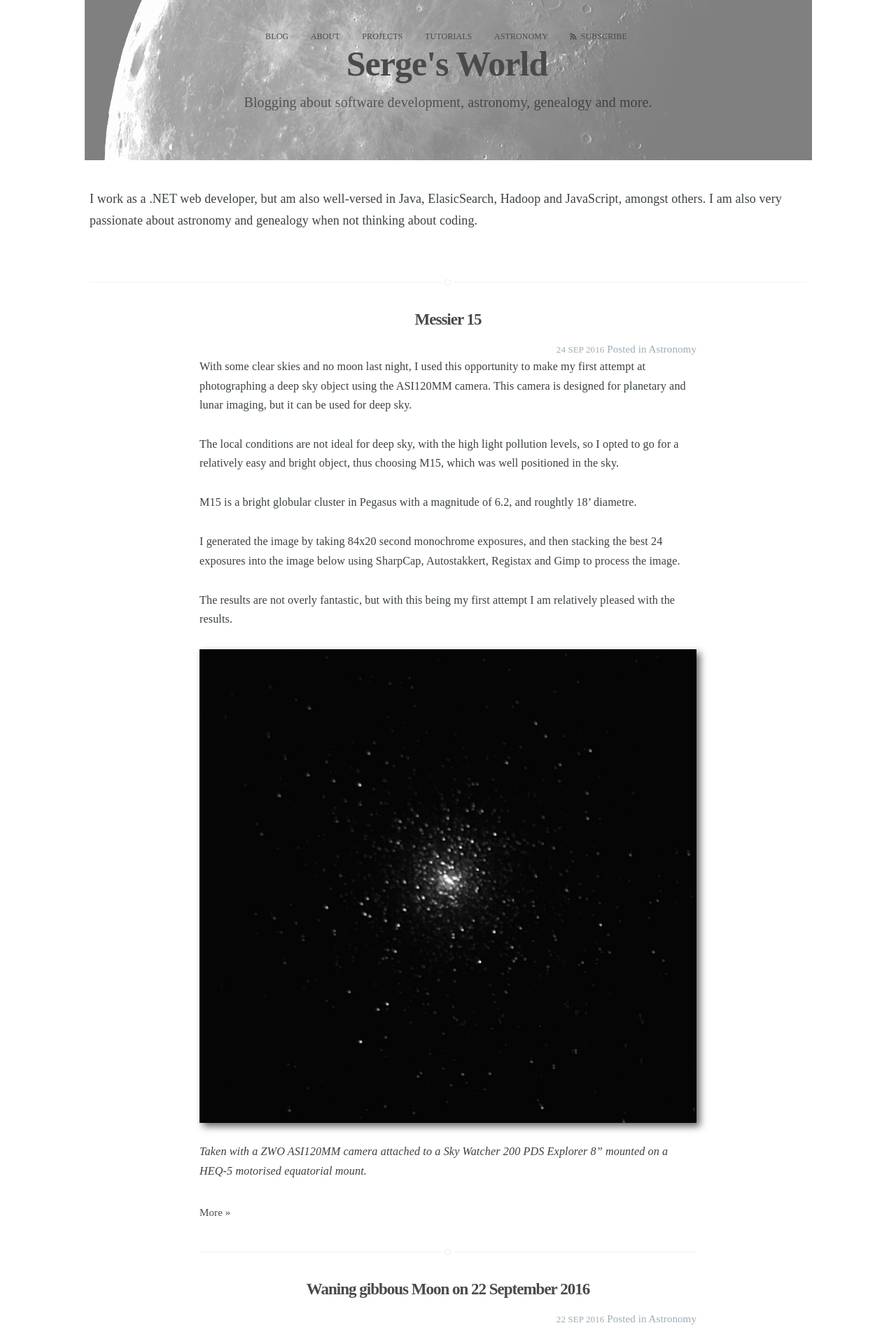
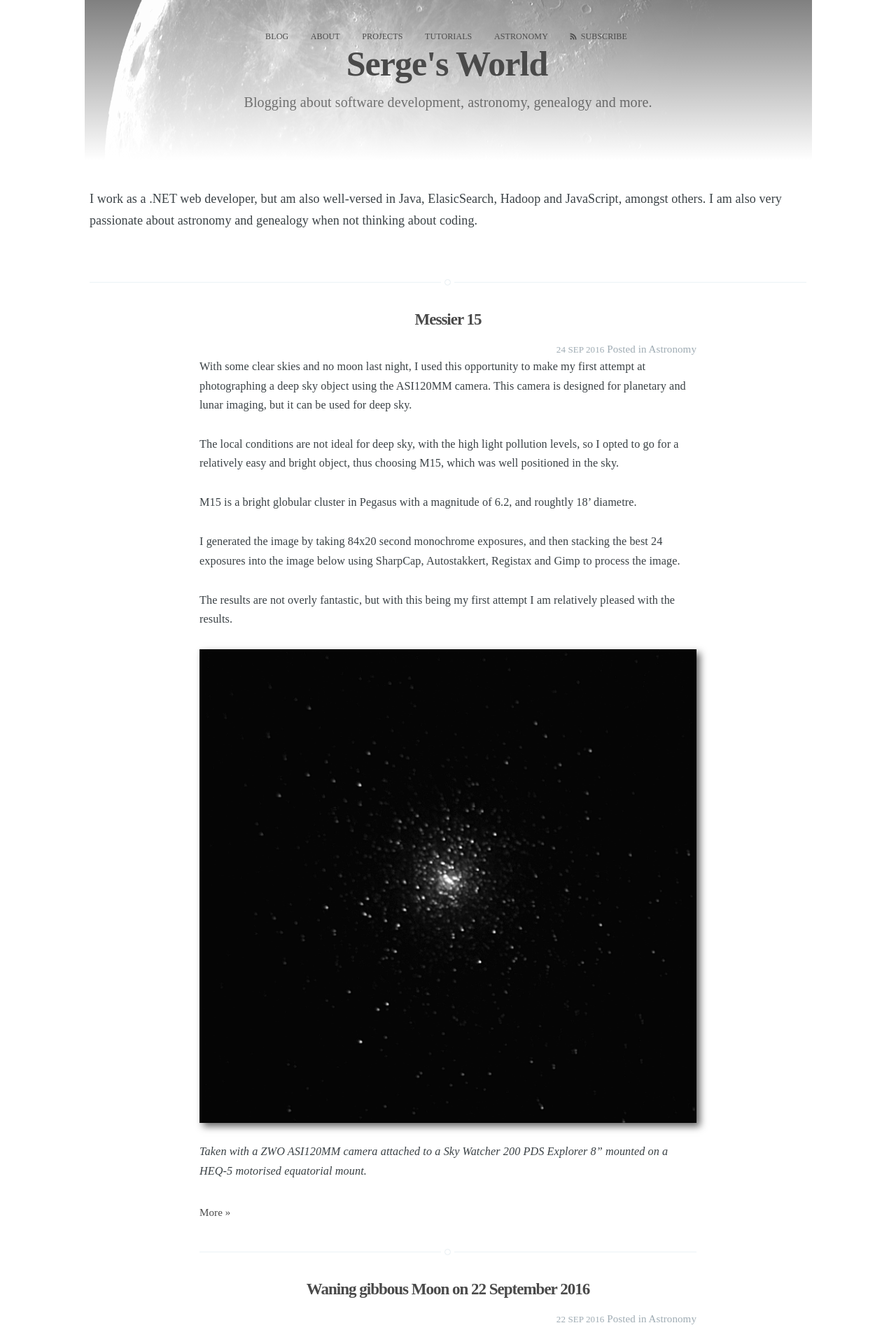
Before and after one commit to sjmeunier/sjmeunier.github.io, a Jekyll site: the page built from index.html, in a window 1280 px wide. Shown: the top 1901 px of the page at 70% size. Built offline with Jekyll 4.4.1, drawn with Linux system fonts in a browser that asks for light colours; some web fonts are replaced; the list of posts is cut into pages by our own code.

Commit message:
Fixed logo layout

```diff
--- a/assets/css/screen.css
+++ b/assets/css/screen.css
@@ -552,10 +552,10 @@ margin on the iframe, cause it breaks stuff. */
     overflow: hidden;
     max-height: 40%;
     background: url('/assets/images/moon_logo.png') no-repeat fixed center;
-	background: -webkit-linear-gradient(transparent, #ffffff) url('/assets/images/moon_logo.png') no-repeat fixed center; /* For Safari 5.1 to 6.0 */
-    background: -o-linear-gradient(transparent, #ffffff) url('/assets/images/moon_logo.png') no-repeat fixed center; /* For Opera 11.1 to 12.0 */
-    background: -moz-linear-gradient(transparent, #ffffff) url('/assets/images/moon_logo.png') no-repeat fixed center;
-	background: linear-gradient(transparent, #ffffff) url('/assets/images/moon_logo.png') no-repeat fixed center;
+	background: -webkit-linear-gradient(transparent, #ffffff), url('/assets/images/moon_logo.png') no-repeat fixed center; /* For Safari 5.1 to 6.0 */
+    background: -o-linear-gradient(transparent, #ffffff), url('/assets/images/moon_logo.png') no-repeat fixed center; /* For Opera 11.1 to 12.0 */
+    background: -moz-linear-gradient(transparent, #ffffff), url('/assets/images/moon_logo.png') no-repeat fixed center;
+	background: linear-gradient(transparent, #ffffff), url('/assets/images/moon_logo.png') no-repeat fixed center;
     border-bottom: none;
 }
 
```
